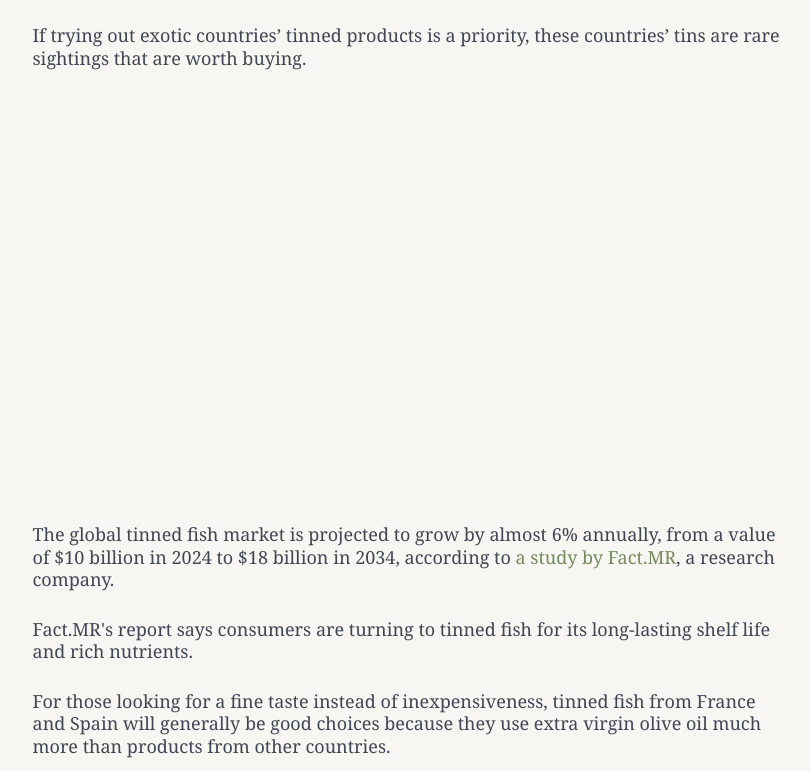
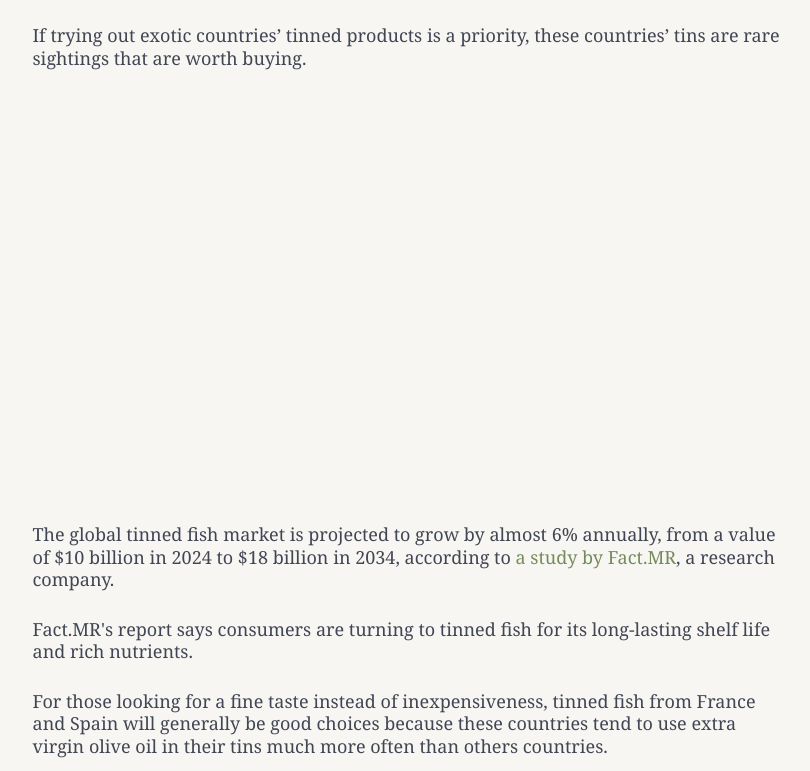
Before and after one commit to tiff-xwang/tiff-xwang.github.io, a plain HTML site: page tinned-fish/index.html in a window 1280 px wide. Shown: the part 1329-2100 px from the top of the page, without its empty margins (228-1038 px from the left). Drawn offline with nearby package versions, Linux system fonts and the light colour scheme; files that its build step writes are made by us from their sources; a script that the page names is missing.

Commit message:
Update index.html

```diff
--- a/tinned-fish/index.html
+++ b/tinned-fish/index.html
@@ -293,7 +293,7 @@
 
                 <p class="subtitle is-6">
                     For those looking for a fine taste instead of inexpensiveness, tinned fish from France and Spain will generally
-                    be good choices because they use extra virgin olive oil much more than products from other countries.
+                    be good choices because these countries tend to use extra virgin olive oil in their tins much more often than others countries.
                 </p>
 
 
```
